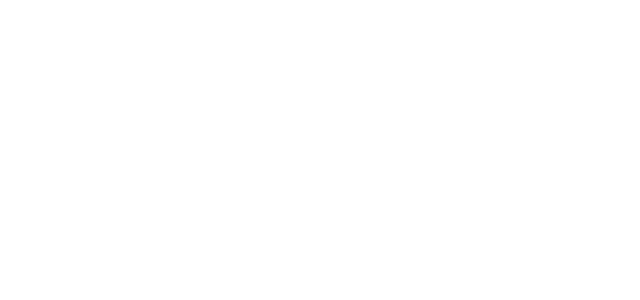
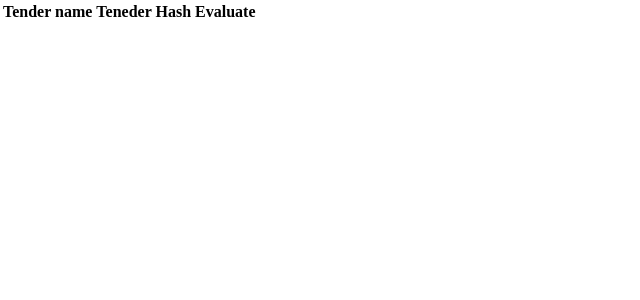
Before and after one commit to bajaj99prashant/blitzkrieg, a React (Create React App) app: page /tenders in a window 1280 px wide. Shown: the top 300 px of the page, without its empty margins (0-640 px from the left). Built offline with nearby package versions, Linux system fonts and the light colour scheme.

Commit message:
tenderlist

```diff
--- a/src/components/CreateForm.js
+++ b/src/components/CreateForm.js
@@ -5,7 +5,7 @@
 class CreateForm extends React.Component {
   constructor(props) {
     super(props);
-    localStorage.clear();
+    // localStorage.clear();
     this.state = {
       startDate: "",
       tenderName: "",
@@ -47,36 +47,34 @@
     // console.log(this.state);
 
     // save data to localstorage
-    console.log("saving...")
+    console.log("saving...");
     var old = localStorage.getItem("tendersData");
     var data = [];
     if (old !== null) {
       data = old;
       data = JSON.parse(data);
     }
-    this.getHash(this.state.tenderName)
-      .then(hash => {
+    this.getHash(this.state.tenderName).then(hash => {
       data.push({
-          "name": this.state.tenderName,
-          "details": this.state,
-          "hash": hash
-        })
+        name: this.state.tenderName,
+        details: this.state,
+        hash: hash
+      });
       localStorage.setItem("tendersData", JSON.stringify(data));
       console.log(data);
-      })
+    });
   };
 
   getHash(str, algo = "SHA-256") {
-    let strBuf = new TextEncoder('utf-8').encode(str);
-    return crypto.subtle.digest(algo, strBuf)
-      .then(hash => {
+    let strBuf = new TextEncoder("utf-8").encode(str);
+    return crypto.subtle.digest(algo, strBuf).then(hash => {
       window.hash = hash;
       // here hash is an arrayBuffer,
       // so we'll connvert it to its hex version
-        let result = '';
+      let result = "";
       const view = new DataView(hash);
       for (let i = 0; i < hash.byteLength; i += 4) {
-          result += ('00000000' + view.getUint32(i).toString(16)).slice(-8);
+        result += ("00000000" + view.getUint32(i).toString(16)).slice(-8);
       }
       return result;
     });
--- a/src/components/TenderList.js
+++ b/src/components/TenderList.js
@@ -1,11 +1,12 @@
 import React from "react";
+import "./css/tenderList.css";
 
 class TenderList extends React.Component {
   constructor(props) {
     super(props);
 
     this.state = {
-      tenders: [],
+      tenders: []
     };
   }
 
@@ -14,13 +15,17 @@
   }
 
   getList() {
-    return this.state.tenders.map((tender, index) =>
-      <li key={index.toString()}>
-        {console.log(tender)}
-        <span>{tender.hash}</span>
-        <span>{tender.name}</span>
-      </li>
-    )
+    return this.state.tenders.map((tender, index) => (
+      // <li key={index.toString()}>
+      // {console.log(tender)}
+      <tr key={index.toString()}>
+        <td>{tender.name}</td>
+        <td>{tender.hash}</td>
+        <td>
+          <button>Evaluate</button>
+        </td>
+      </tr>
+    ));
   }
 
   // saveData() {
@@ -43,33 +48,41 @@
     if (data === null) return;
     else {
       data = JSON.parse(data);
-      this.setState({tenders: data});
+      this.setState({ tenders: data });
+      // this.setState({
+      //   tenders: this.state.tenders.concat([data])
+      // });
     }
   }
 
   getHash(str, algo = "SHA-256") {
-    let strBuf = new TextEncoder('utf-8').encode(str);
-    return crypto.subtle.digest(algo, strBuf)
-      .then(hash => {
+    let strBuf = new TextEncoder("utf-8").encode(str);
+    return crypto.subtle.digest(algo, strBuf).then(hash => {
       window.hash = hash;
       // here hash is an arrayBuffer,
       // so we'll connvert it to its hex version
-        let result = '';
+      let result = "";
       const view = new DataView(hash);
       for (let i = 0; i < hash.byteLength; i += 4) {
-          result += ('00000000' + view.getUint32(i).toString(16)).slice(-8);
+        result += ("00000000" + view.getUint32(i).toString(16)).slice(-8);
       }
       return result;
     });
   }
 
   render() {
-    return(
+    return (
+      <>
+        <header></header>
         <div id="tender">
-        <ul id="tenders-list">
+          <table id="tenders-list">
+            <th>Tender name</th>
+            <th>Teneder Hash</th>
+            <th>Evaluate</th>
             {this.getList()}
-        </ul>
+          </table>
         </div>
+      </>
     );
   }
 }
--- /dev/null
+++ b/src/components/css/tenderList.css
@@ -0,0 +1,6 @@
+* {
+  top: 0;
+  left: 0;
+  margin: 0;
+  overflow-x: hidden;
+}
```
Lines whose indentation alone changed are shown as unchanged.
